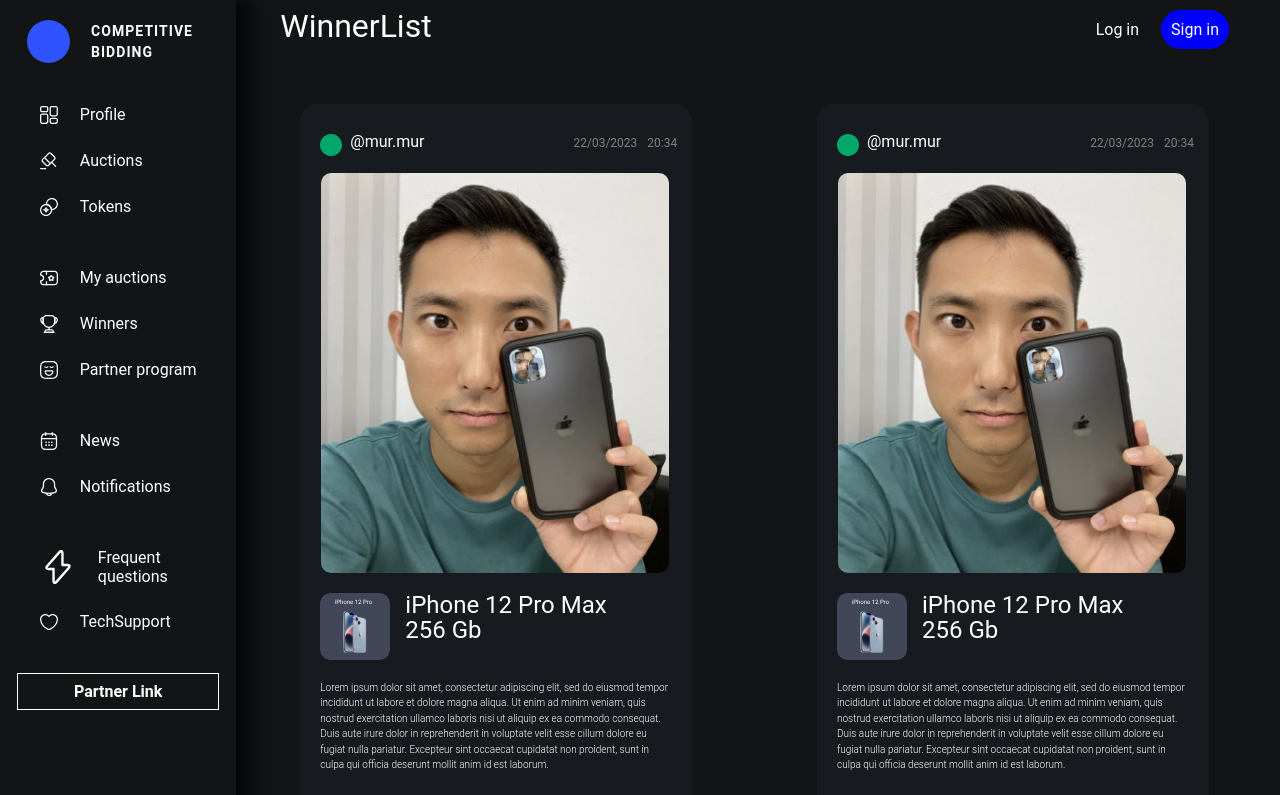
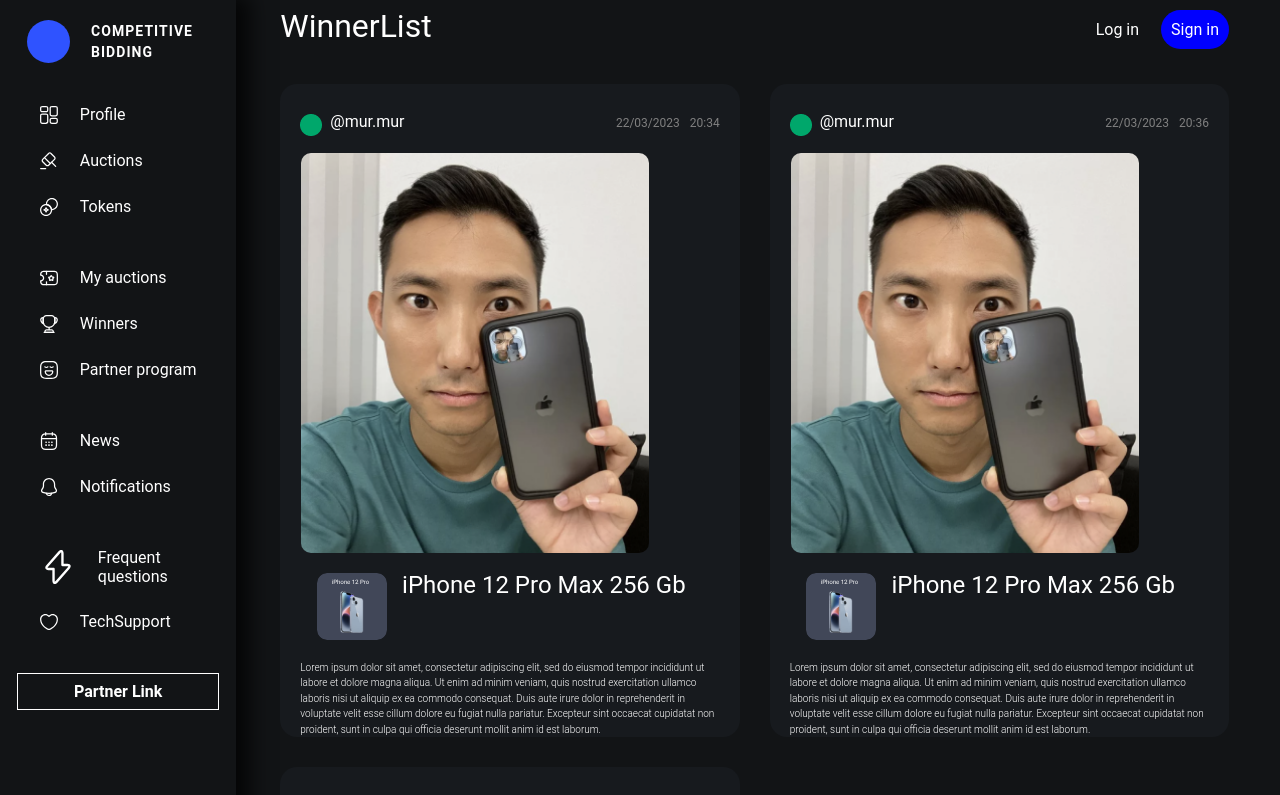
Before and after one commit to competitivebidding/frontend, a React (Vite) app: page /winnerList in a window 1280 px wide. Shown: the top 795 px of the page. Built offline with nearby package versions, Linux system fonts and the light colour scheme.

Commit message:
styles fix

```diff
--- a/src/pages/pageWinnersList/WinnerListPage.scss
+++ b/src/pages/pageWinnersList/WinnerListPage.scss
@@ -1,19 +1,24 @@
-.cards{
-    display: flex;
-    flex-wrap: wrap;
-    justify-content: space-between;
+.winnerlist_cards{
+    display: grid;
+    grid-template: auto / repeat(3, 1fr);
+    gap: 30px;
+
+    @media (max-width: 1300px) {
+        grid-template-columns: 1fr 1fr;
+    }
+
+    @media (max-width: 600px) {
+        grid-template-columns: 1fr;
+    }
 }
 
-.card{
+.winnerlist_card{
     display: flex;
-    width: 392px;
-    height: 713px;
+    //width: 392px;
+    //height: 713px;
     flex-direction: column;
     background: #171A1E;
     border-radius: 17px;
-    overflow: hidden;
-    margin: 20px;
-
 }
 
 .card-header{
--- a/src/pages/pageWinnersList/WinnersListPage.jsx
+++ b/src/pages/pageWinnersList/WinnersListPage.jsx
@@ -4,24 +4,45 @@
 import WinnerListCard from './pageWinnerList-card/WinnerListCard.jsx';
 
 
-
 const WinnersListPage = ({title}) => {
 
-  const data=[{
-    acc:'@mur.mur',cardData:'22/03/2023',cardTime:'20:34',winnerImg:'src/pages/pageWinnersList/img/winner.png',prizeImg:'src/pages/pageWinnersList/img/prize.svg',prizeTitle:'iPhone 12 Pro Max 256 Gb',text:'Lorem ipsum dolor sit amet, consectetur adipiscing elit, sed do eiusmod tempor incididunt ut labore et dolore magna aliqua. Ut enim ad minim veniam, quis nostrud exercitation ullamco laboris nisi ut aliquip ex ea commodo consequat. Duis aute irure dolor in reprehenderit in voluptate velit esse cillum dolore eu fugiat nulla pariatur. Excepteur sint occaecat cupidatat non proident, sunt in culpa qui officia deserunt mollit anim id est laborum.',
-    id:1
+    const data = [{
+        acc: '@mur.mur',
+        cardData: '22/03/2023',
+        cardTime: '20:34',
+        winnerImg: 'src/pages/pageWinnersList/img/winner.png',
+        prizeImg: 'src/pages/pageWinnersList/img/prize.svg',
+        prizeTitle: 'iPhone 12 Pro Max 256 Gb',
+        text: 'Lorem ipsum dolor sit amet, consectetur adipiscing elit, sed do eiusmod tempor incididunt ut labore et dolore magna aliqua. Ut enim ad minim veniam, quis nostrud exercitation ullamco laboris nisi ut aliquip ex ea commodo consequat. Duis aute irure dolor in reprehenderit in voluptate velit esse cillum dolore eu fugiat nulla pariatur. Excepteur sint occaecat cupidatat non proident, sunt in culpa qui officia deserunt mollit anim id est laborum.',
+        id: 1
     },
-  { acc:'@mur.mur',cardData:'22/03/2023',cardTime:'20:34',winnerImg:'src/pages/pageWinnersList/img/winner.png',prizeImg:'src/pages/pageWinnersList/img/prize.svg',prizeTitle:'iPhone 12 Pro Max 256 Gb',text:'Lorem ipsum dolor sit amet, consectetur adipiscing elit, sed do eiusmod tempor incididunt ut labore et dolore magna aliqua. Ut enim ad minim veniam, quis nostrud exercitation ullamco laboris nisi ut aliquip ex ea commodo consequat. Duis aute irure dolor in reprehenderit in voluptate velit esse cillum dolore eu fugiat nulla pariatur. Excepteur sint occaecat cupidatat non proident, sunt in culpa qui officia deserunt mollit anim id est laborum.',
-  id:2},
-  { acc:'@mur.mur',cardData:'22/03/2023',cardTime:'20:34',winnerImg:'src/pages/pageWinnersList/img/winner.png',prizeImg:'src/pages/pageWinnersList/img/prize.svg',prizeTitle:'iPhone 12 Pro Max 256 Gb',text:'Lorem ipsum dolor sit amet, consectetur adipiscing elit, sed do eiusmod tempor incididunt ut labore et dolore magna aliqua. Ut enim ad minim veniam, quis nostrud exercitation ullamco laboris nisi ut aliquip ex ea commodo consequat. Duis aute irure dolor in reprehenderit in voluptate velit esse cillum dolore eu fugiat nulla pariatur. Excepteur sint occaecat cupidatat non proident, sunt in culpa qui officia deserunt mollit anim id est laborum.',
-  id:3}
+        {
+            acc: '@mur.mur',
+            cardData: '22/03/2023',
+            cardTime: '20:36',
+            winnerImg: 'src/pages/pageWinnersList/img/winner.png',
+            prizeImg: 'src/pages/pageWinnersList/img/prize.svg',
+            prizeTitle: 'iPhone 12 Pro Max 256 Gb',
+            text: 'Lorem ipsum dolor sit amet, consectetur adipiscing elit, sed do eiusmod tempor incididunt ut labore et dolore magna aliqua. Ut enim ad minim veniam, quis nostrud exercitation ullamco laboris nisi ut aliquip ex ea commodo consequat. Duis aute irure dolor in reprehenderit in voluptate velit esse cillum dolore eu fugiat nulla pariatur. Excepteur sint occaecat cupidatat non proident, sunt in culpa qui officia deserunt mollit anim id est laborum.',
+            id: 2
+        },
+        {
+            acc: '@mur.mur',
+            cardData: '22/03/2023',
+            cardTime: '20:35',
+            winnerImg: 'src/pages/pageWinnersList/img/winner.png',
+            prizeImg: 'src/pages/pageWinnersList/img/prize.svg',
+            prizeTitle: 'iPhone 12 Pro Max 256 Gb',
+            text: 'Lorem ipsum dolor sit amet, consectetur adipiscing elit, sed do eiusmod tempor incididunt ut labore et dolore magna aliqua. Ut enim ad minim veniam, quis nostrud exercitation ullamco laboris nisi ut aliquip ex ea commodo consequat. Duis aute irure dolor in reprehenderit in voluptate velit esse cillum dolore eu fugiat nulla pariatur. Excepteur sint occaecat cupidatat non proident, sunt in culpa qui officia deserunt mollit anim id est laborum.',
+            id: 3
+        }
     ]
     return (
         <>
             <AppHeader title={title}/>
-      <div className='cards'>
-         {data.map((obj)=>
-          (<WinnerListCard
+            <div className='winnerlist_cards'>
+                {data.map((obj) =>
+                    <WinnerListCard
                         key={obj.id}
                         acc={obj.acc}
                         cardData={obj.cardData}
@@ -30,7 +51,7 @@
                         prizeImg={obj.prizeImg}
                         prizeTitle={obj.prizeTitle}
                         text={obj.text}
-            />)
+                    />
                 )}
             </div>
         </>
--- a/src/pages/pageWinnersList/pageWinnerList-card/WinnerListCard.jsx
+++ b/src/pages/pageWinnersList/pageWinnerList-card/WinnerListCard.jsx
@@ -2,9 +2,9 @@
 import WinnersListPage from '../WinnersListPage'
 import '../WinnerListPage.scss'
 
-const WinnerListCard = ({key,acc,cardData,cardTime,winnerImg,prizeImg,prizeTitle, text}) => {
+const WinnerListCard = ({acc,cardData,cardTime,winnerImg,prizeImg,prizeTitle, text}) => {
   return (
-    <div className='card'>
+    <div className='winnerlist_card'>
        <div className='card-header'>
         <div className='card-header__card-info'>
           <img className='card-header__card-info__card-image' src="src/pages/pageWinnersList/img/green.png" alt="greencircle" />
```
Lines whose indentation alone changed are shown as unchanged.
